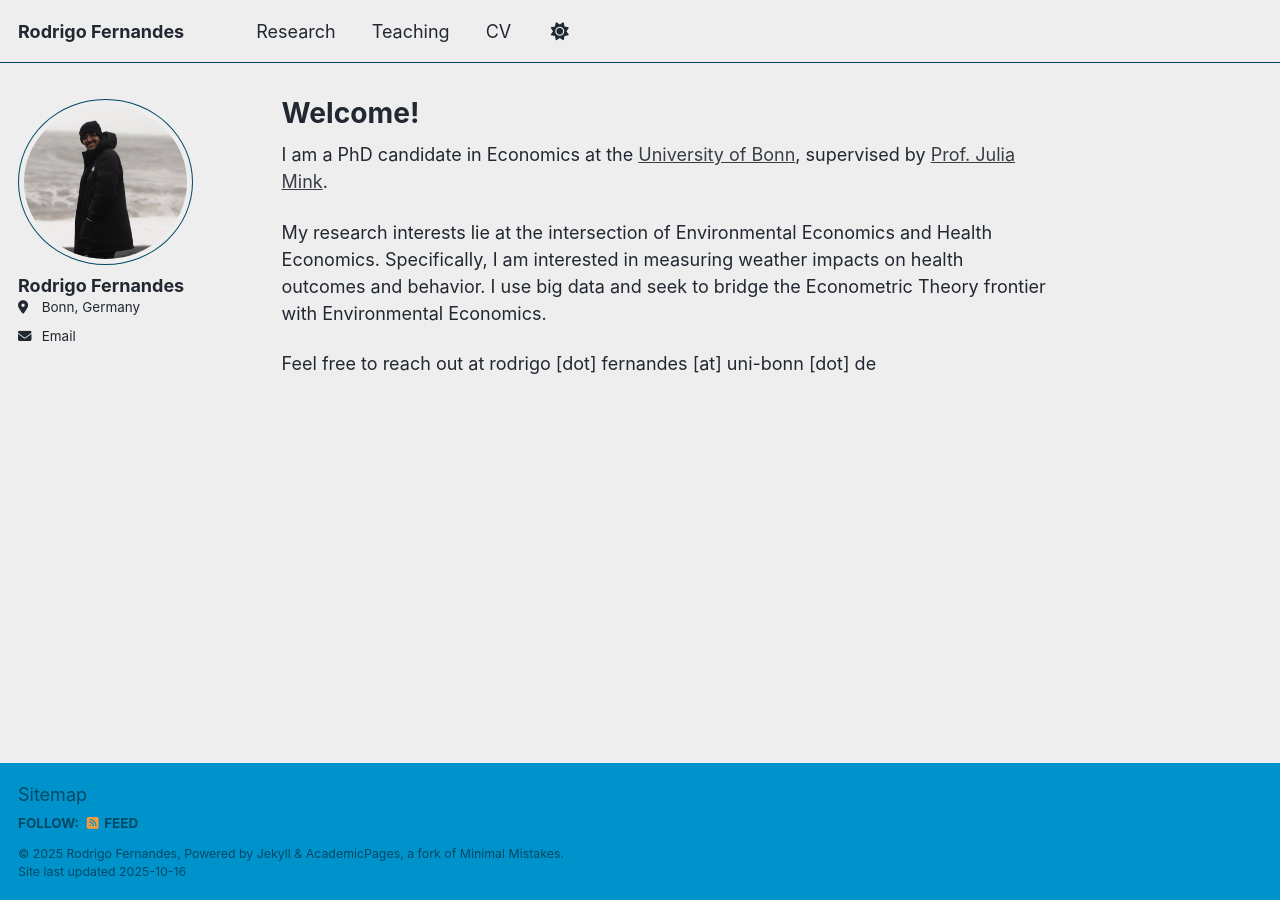
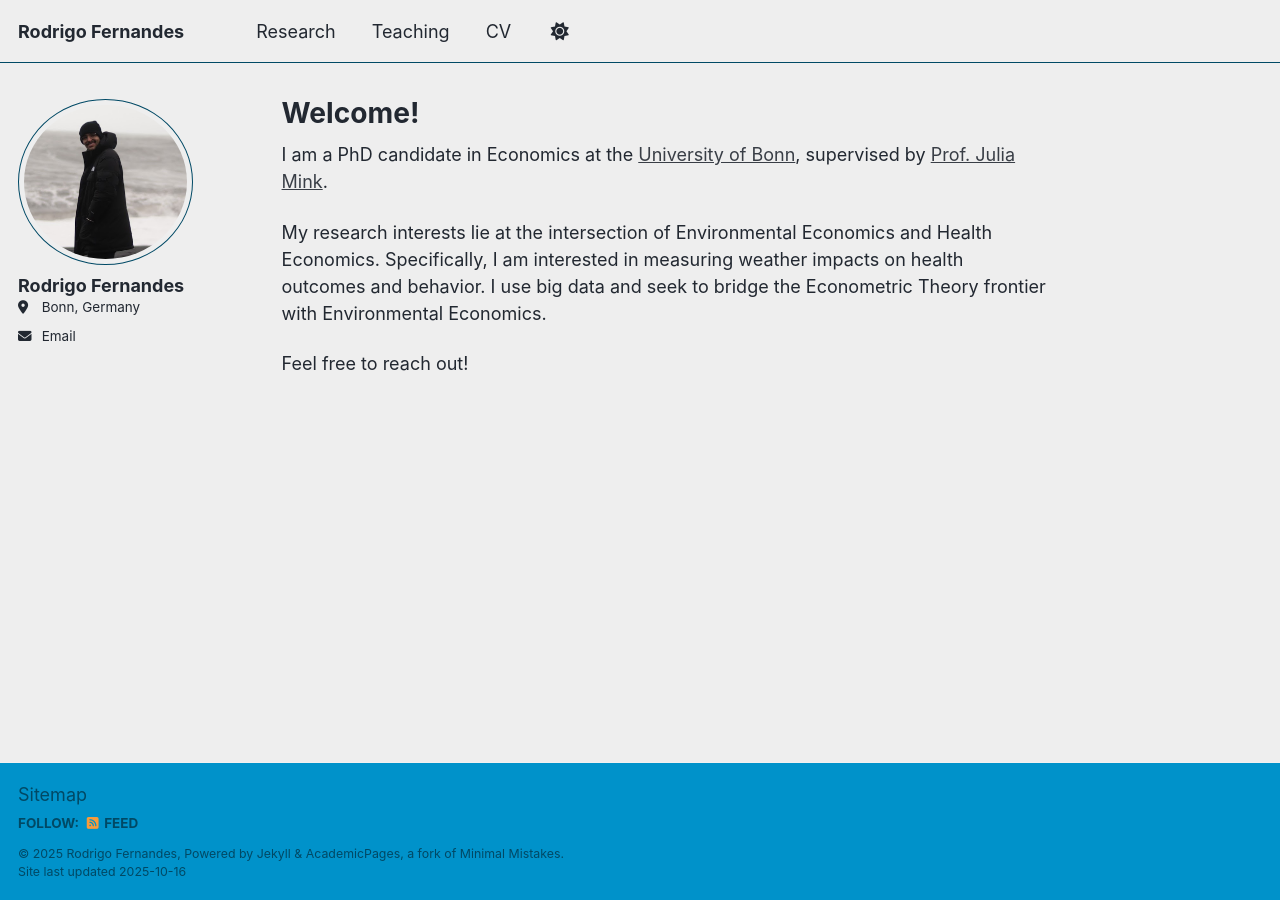
Before and after one commit to fernandes-rodrigo/fernandes-rodrigo.github.io, a Jekyll site: the page built from _pages/about.md, in a window 1280 px wide. Built offline with Jekyll 4.4.1, drawn with Linux system fonts in a browser that asks for light colours; a script that is not in the unit is left out.

Commit message:
Update contact information in about page
Removed specific email address and made the contact invitation more general.

```diff
--- a/_pages/about.md
+++ b/_pages/about.md
@@ -12,4 +12,4 @@ I am a PhD candidate in Economics at the [University of Bonn](https://www.bgse.u
 My research interests lie at the intersection of Environmental Economics and Health Economics.
 Specifically, I am interested in measuring weather impacts on health outcomes and behavior. I use big data and seek to bridge the Econometric Theory frontier with Environmental Economics.
 
-Feel free to reach out at rodrigo [dot] fernandes [at] uni-bonn [dot] de
+Feel free to reach out!
```
